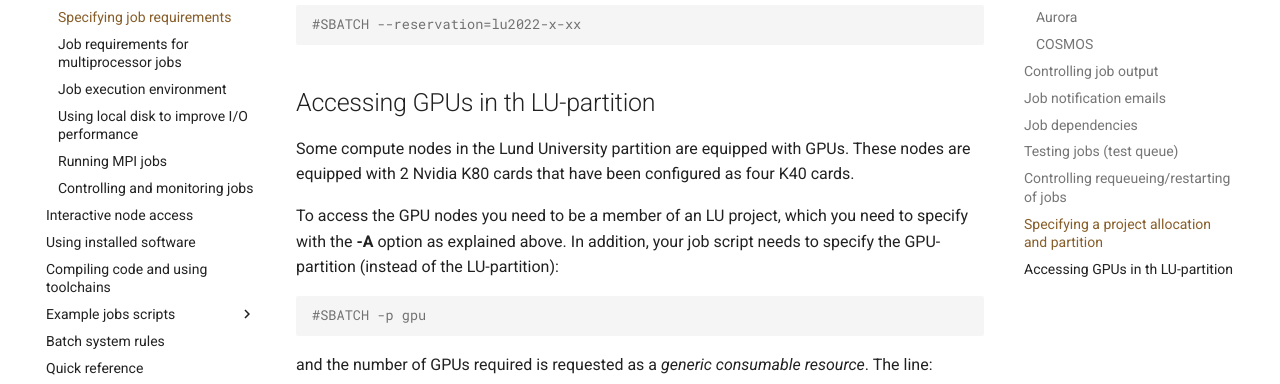
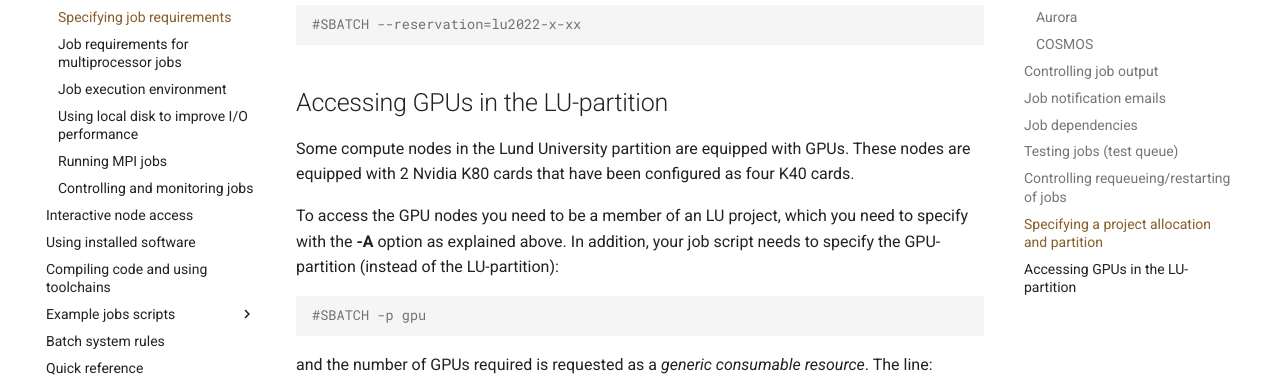
Before and after one commit to lunarc/lunarc_docs, an MkDocs documentation site: the page built from docs/manual/submitting_jobs/manual_specifying_requirements.md, in a window 1280 px wide and 900 px high, scrolled down 4821 px. Shown: the part 172-556 px from the top of the window. Built offline with MkDocs 1.6.1 and Material for MkDocs 9.7.7, drawn with Linux system fonts in a browser that asks for light colours; comment, search, counter and statistics services are not loaded.

Commit message:
Minor spellcheck

````diff
--- a/docs/manual/submitting_jobs/manual_specifying_requirements.md
+++ b/docs/manual/submitting_jobs/manual_specifying_requirements.md
@@ -160,7 +160,7 @@ In addition, for those who access private nodes (financed by a research project)
 #SBATCH --reservation=lu2022-x-xx
 ```
 
-## Accessing GPUs in th LU-partition
+## Accessing GPUs in the LU-partition
 
 Some compute nodes in the Lund University partition are equipped with GPUs. These nodes are equipped with 2 Nvidia K80 cards that have been configured as four K40 cards.
 
````
